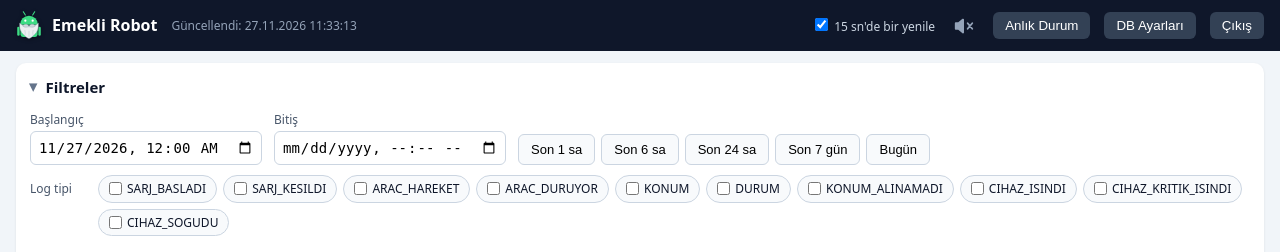
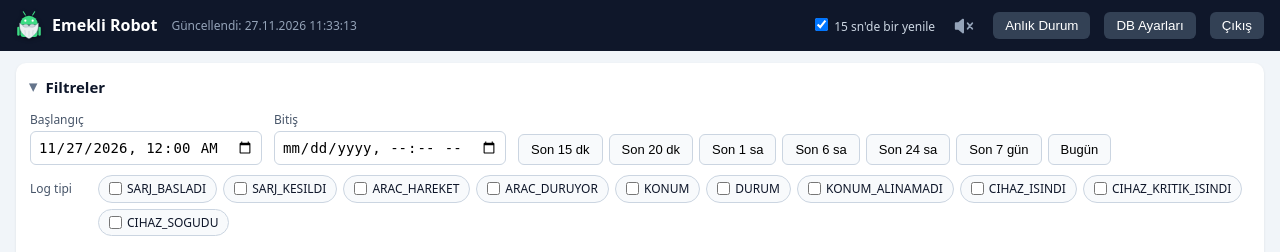
Before and after one commit to MustafaTuzlu/MarmaraOfisEtiket, a PHP site: page /emeklirobot/ in a window 1280 px wide, after a click on "Filtreler". Shown: the top 252 px of the page. Run offline with PHP 8.4, Linux system fonts and the light colour scheme; the visitor is signed in with stand-in values (Sample User, id 1); data that the repository does not hold is empty.

Commit message:
Panel: filtreye Son 15 dk ve Son 20 dk hızlı butonları
Co-Authored-By: Claude Sonnet 5.5 <noreply@anthropic.com>

```diff
--- a/emeklirobot/_panel.php
+++ b/emeklirobot/_panel.php
@@ -38,6 +38,8 @@
     <label>Başlangıç <input type="datetime-local" id="f-bas"></label>
     <label>Bitiş <input type="datetime-local" id="f-bit"></label>
     <div class="hizli">
+      <button type="button" data-dk="15">Son 15 dk</button>
+      <button type="button" data-dk="20">Son 20 dk</button>
       <button type="button" data-saat="1">Son 1 sa</button>
       <button type="button" data-saat="6">Son 6 sa</button>
       <button type="button" data-saat="24">Son 24 sa</button>
--- a/emeklirobot/app.js
+++ b/emeklirobot/app.js
@@ -368,9 +368,10 @@
   $('b-uygula').addEventListener('click', gecikmeliYukle);
 
   document.querySelector('.hizli').addEventListener('click', function (e) {
-    var b = e.target.closest('button[data-saat]'); if (!b) return;
+    var b = e.target.closest('button[data-saat],button[data-dk]'); if (!b) return;
     var s = b.getAttribute('data-saat'), simdi = Date.now();
     if (s === 'bugun') $('f-bas').value = istYerel(simdi).slice(0, 10) + 'T00:00';
+    else if (b.hasAttribute('data-dk')) $('f-bas').value = istYerel(simdi - Number(b.getAttribute('data-dk')) * 60e3);
     else $('f-bas').value = istYerel(simdi - Number(s) * 3600e3);
     $('f-bit').value = '';
     gecikmeliYukle();
```
